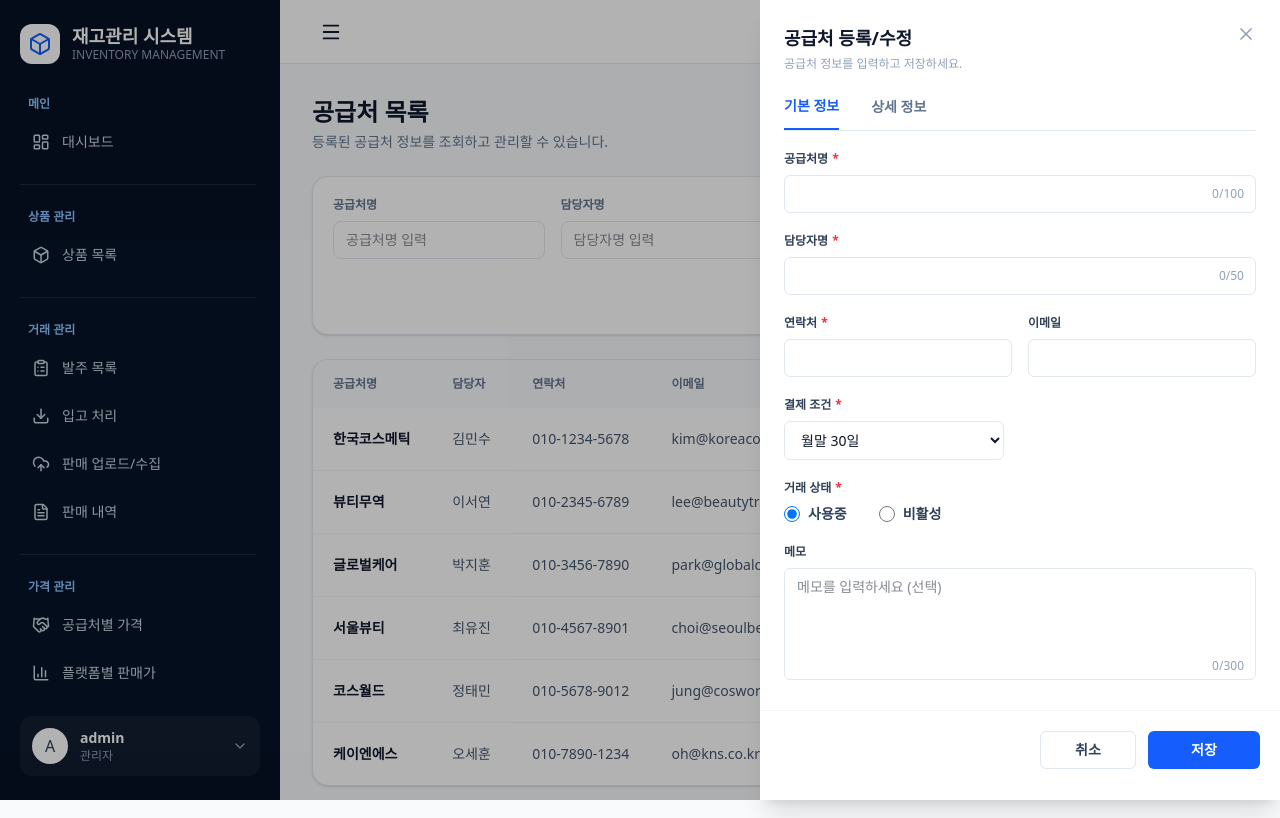
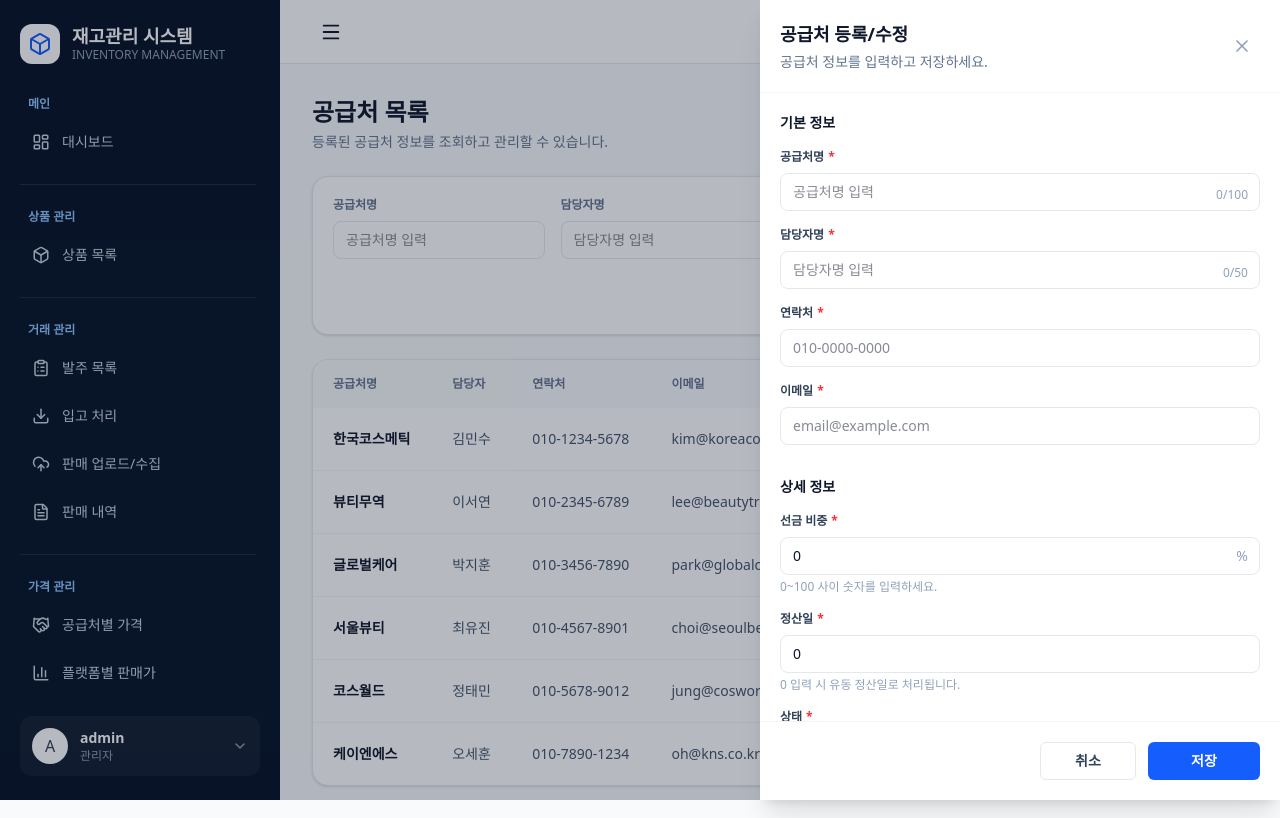
Before and after one commit to whan1569/SkinNote_OPS, a Next.js app in the folder frontend/: page /suppliers in a window 1280 px wide. Both pictures are taken after a click on the button "공급처 등록". Built offline with nearby package versions, Linux system fonts and the light colour scheme.

Commit message:
Update SupplierDrawer.tsx

```diff
--- a/frontend/app/suppliers/components/SupplierDrawer.tsx
+++ b/frontend/app/suppliers/components/SupplierDrawer.tsx
@@ -1,13 +1,6 @@
 import { X } from "lucide-react";
-
-import {
-  PAYMENT_TERMS,
-  SUPPLIER_ACTIVE_STATUSES,
-} from "../features/constants";
-import type {
-  Supplier,
-  SupplierDrawerMode,
-} from "../features/types";
+import { SUPPLIER_ACTIVE_STATUSES } from "../features/constants";
+import type { Supplier, SupplierDrawerMode } from "../features/types";
 
 type Props = {
   open: boolean;
@@ -16,57 +9,47 @@ type Props = {
   onClose: () => void;
 };
 
-export function SupplierDrawer({
-  open,
-  mode,
-  supplier,
-  onClose,
-}: Props) {
+export function SupplierDrawer({ open, mode, supplier, onClose }: Props) {
   if (!open) return null;
 
   return (
-    <div className="fixed inset-0 z-50 flex justify-end bg-black/30">
+    <div className="fixed inset-0 z-50 flex justify-end bg-slate-900/30">
       <div className="h-full w-[520px] overflow-y-auto bg-white shadow-xl">
-        <div className="p-6">
-          <div className="flex items-start justify-between">
+        <div className="sticky top-0 flex items-center justify-between border-b border-slate-100 bg-white p-5">
           <div>
             <h3 className="text-lg font-extrabold text-slate-900">
               공급처 등록/수정
             </h3>
-              <p className="mt-1 text-xs text-slate-400">
+            <p className="mt-1 text-sm text-slate-500">
               공급처 정보를 입력하고 저장하세요.
             </p>
           </div>
 
           <button
             onClick={onClose}
-              className="text-slate-400 hover:text-slate-700"
+            className="rounded-lg p-2 text-slate-400 hover:bg-slate-100"
           >
             <X size={20} />
           </button>
         </div>
 
-          <div className="mt-6 border-b border-slate-200">
-            <div className="flex gap-8">
-              <button className="border-b-2 border-blue-600 pb-3 text-sm font-bold text-blue-600">
+        <div className="space-y-8 p-5">
+          <section>
+            <h4 className="mb-4 text-sm font-extrabold text-slate-900">
               기본 정보
-              </button>
-              <button className="pb-3 text-sm font-bold text-slate-500">
-                상세 정보
-              </button>
-            </div>
-          </div>
+            </h4>
 
-          <div className="mt-5 space-y-5">
+            <div className="space-y-4">
               <Field label="공급처명" required>
                 <div className="relative">
                   <input
                     defaultValue={supplier?.supplierName ?? ""}
                     maxLength={100}
-                  className="w-full rounded-md border border-slate-200 px-3 py-2 pr-14 text-sm outline-none"
+                    placeholder="공급처명 입력"
+                    className="w-full rounded-lg border border-slate-200 px-3 py-2 text-sm outline-none"
                   />
-                <span className="absolute right-3 top-1/2 -translate-y-1/2 text-xs text-slate-400">
-                  {(supplier?.supplierName.length ?? 0)}/100
+                  <span className="absolute bottom-2 right-3 text-xs text-slate-400">
+                    {supplier?.supplierName.length ?? 0}/100
                   </span>
                 </div>
               </Field>
@@ -76,70 +59,93 @@ export function SupplierDrawer({
                   <input
                     defaultValue={supplier?.managerName ?? ""}
                     maxLength={50}
-                  className="w-full rounded-md border border-slate-200 px-3 py-2 pr-14 text-sm outline-none"
+                    placeholder="담당자명 입력"
+                    className="w-full rounded-lg border border-slate-200 px-3 py-2 text-sm outline-none"
                   />
-                <span className="absolute right-3 top-1/2 -translate-y-1/2 text-xs text-slate-400">
-                  {(supplier?.managerName.length ?? 0)}/50
+                  <span className="absolute bottom-2 right-3 text-xs text-slate-400">
+                    {supplier?.managerName.length ?? 0}/50
                   </span>
                 </div>
               </Field>
 
-            <div className="grid grid-cols-2 gap-4">
               <Field label="연락처" required>
                 <input
                   defaultValue={supplier?.phone ?? ""}
-                  className="w-full rounded-md border border-slate-200 px-3 py-2 text-sm outline-none"
+                  placeholder="010-0000-0000"
+                  className="w-full rounded-lg border border-slate-200 px-3 py-2 text-sm outline-none"
                 />
               </Field>
 
-              <Field label="이메일">
+              <Field label="이메일" required>
                 <input
                   defaultValue={supplier?.email ?? ""}
-                  className="w-full rounded-md border border-slate-200 px-3 py-2 text-sm outline-none"
+                  placeholder="email@example.com"
+                  className="w-full rounded-lg border border-slate-200 px-3 py-2 text-sm outline-none"
                 />
               </Field>
             </div>
+          </section>
 
-            <Field label="결제 조건" required>
+          <section>
+            <h4 className="mb-4 text-sm font-extrabold text-slate-900">
+              상세 정보
+            </h4>
+
+            <div className="space-y-4">
+              <Field label="선금 비중" required>
+                <div className="relative">
+                  <input
+                    type="number"
+                    min={0}
+                    max={100}
+                    step={0.1}
+                    defaultValue={supplier?.advancePaymentRate ?? 0}
+                    placeholder="선금 비중 입력"
+                    className="w-full rounded-lg border border-slate-200 px-3 py-2 pr-10 text-sm outline-none"
+                  />
+                  <span className="absolute right-3 top-1/2 -translate-y-1/2 text-sm text-slate-400">
+                    %
+                  </span>
+                </div>
+                <p className="mt-1 text-xs text-slate-400">
+                  0~100 사이 숫자를 입력하세요.
+                </p>
+              </Field>
+
+              <Field label="정산일" required>
+                <input
+                  type="number"
+                  min={0}
+                  max={31}
+                  defaultValue={supplier?.settlementDay ?? 0}
+                  placeholder="0 입력 시 유동"
+                  className="w-full rounded-lg border border-slate-200 px-3 py-2 text-sm outline-none"
+                />
+                <p className="mt-1 text-xs text-slate-400">
+                  0 입력 시 유동 정산일로 처리됩니다.
+                </p>
+              </Field>
+
+              <Field label="상태" required>
                 <select
-                defaultValue={supplier?.paymentTerm ?? PAYMENT_TERMS[0]}
-                className="w-[220px] rounded-md border border-slate-200 px-3 py-2 text-sm outline-none"
+                  defaultValue={supplier?.status ?? "사용중"}
+                  className="w-full rounded-lg border border-slate-200 px-3 py-2 text-sm outline-none"
                 >
-                {PAYMENT_TERMS.map((term) => (
-                  <option key={term} value={term}>
-                    {term}
+                  {SUPPLIER_ACTIVE_STATUSES.map((status) => (
+                    <option key={status} value={status}>
+                      {status}
                     </option>
                   ))}
                 </select>
               </Field>
 
-            <Field label="거래 상태" required>
-              <div className="flex gap-8">
-                {SUPPLIER_ACTIVE_STATUSES.map((status) => (
-                  <label
-                    key={status}
-                    className="flex items-center gap-2 text-sm font-bold text-slate-700"
-                  >
-                    <input
-                      type="radio"
-                      name="status"
-                      defaultChecked={
-                        (supplier?.status ?? "사용중") === status
-                      }
-                      className="h-4 w-4"
-                    />
-                    {status}
-                  </label>
-                ))}
-              </div>
-            </Field>
-
               <Field label="메모">
                 <div className="relative">
                   <textarea
+                    rows={5}
                     maxLength={300}
-                  placeholder="메모를 입력하세요 (선택)"
-                  className="h-28 w-full resize-none rounded-md border border-slate-200 px-3 py-2 text-sm outline-none"
+                    placeholder="메모 입력"
+                    className="w-full resize-none rounded-lg border border-slate-200 px-3 py-2 text-sm outline-none"
                   />
                   <span className="absolute bottom-3 right-3 text-xs text-slate-400">
                     0/300
@@ -147,6 +153,7 @@ export function SupplierDrawer({
                 </div>
               </Field>
             </div>
+          </section>
         </div>
 
         <div className="sticky bottom-0 flex justify-end gap-3 border-t border-slate-100 bg-white p-5">
```
Lines whose indentation alone changed are shown as unchanged.
